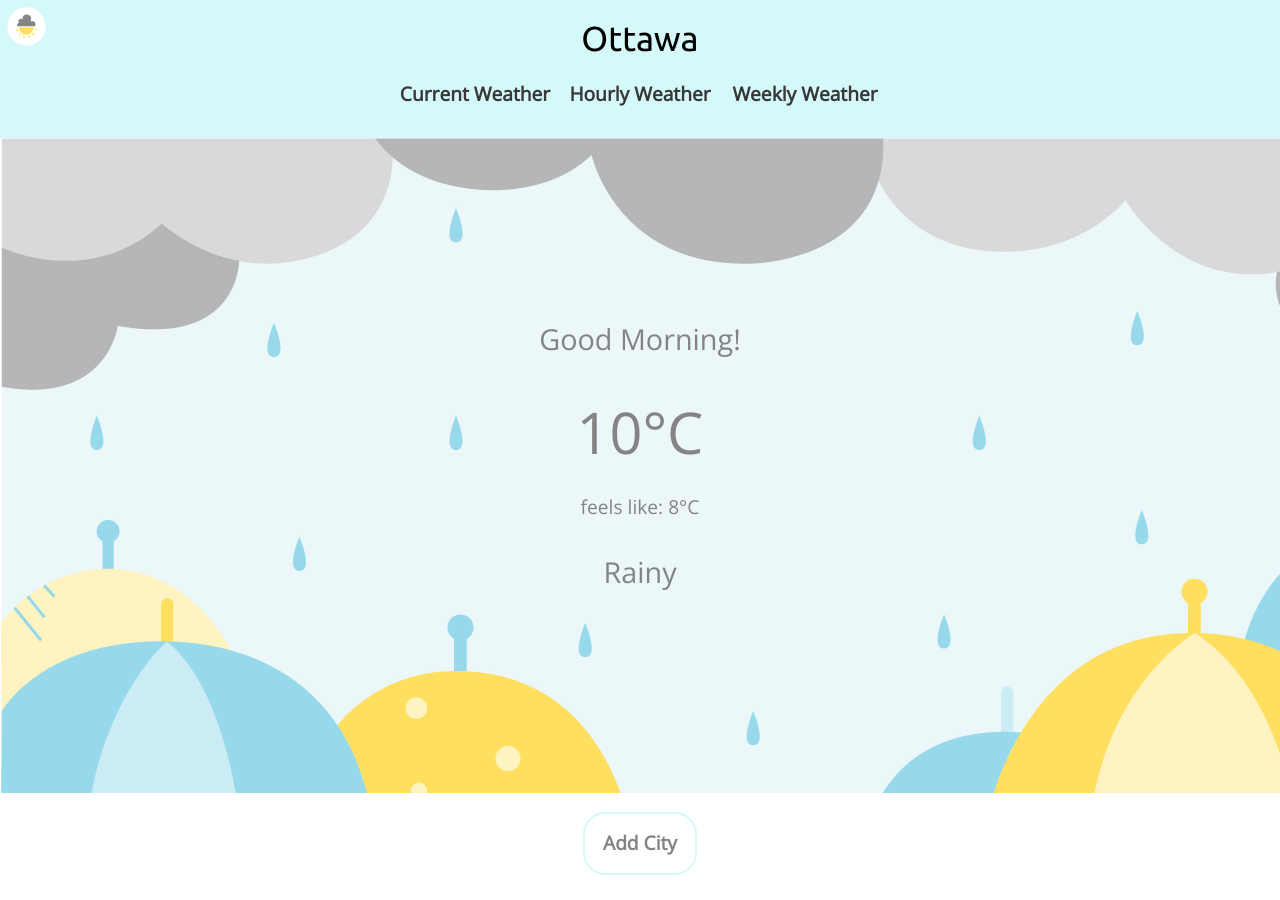
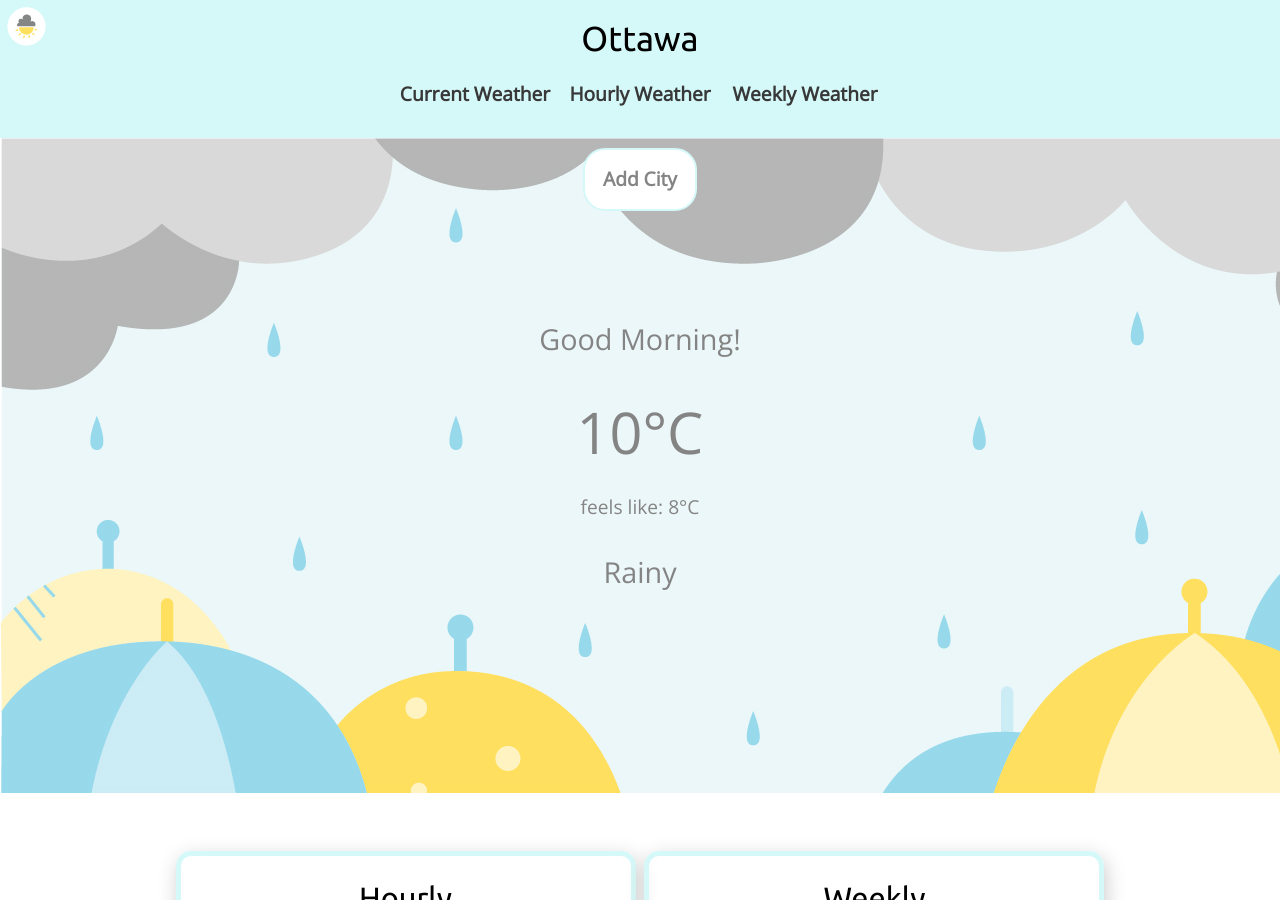
Before and after one commit to juliett-golf-hotel/web-app, a Jekyll site: the page built from index.html, in a window 1280 px wide and 900 px high. Built offline with Jekyll 4.4.1, drawn with Linux system fonts in a browser that asks for light colours.

Commit message:
Made button to appear over hero banner

```diff
--- a/index.html
+++ b/index.html
@@ -4,16 +4,7 @@ layout: default
 
 <main>
   <div class="relative">
-    <img src="{{site.baseurl}}/images/large.jpg" alt="small" aria-label="small">
-    <div class="pin-c">
-      <p class="morning greeting">Good Morning!</p>
-      <p class="morning temp">10&deg;C
-      <p class="morning feels">feels like: 8&deg;C</p>
-      <p class="morning rain">Rainy</p>
-    </div>
-  </div>
-
-  <a class="center-content-horizontal" href="#popup"><button class="btn-ghost">Add City</button></a>
+    <a class="absolute pin-tc" href="#popup"><button class="btn-ghost">Add City</button></a>
 
     <div id="popup" class="overlay">
       <div class="popup">
@@ -29,6 +20,15 @@ layout: default
         </div>
       </div>
     </div>
+    <img src="{{site.baseurl}}/images/large.jpg" alt="small" aria-label="small">
+    <div class="pin-c">
+      <p class="morning greeting">Good Morning!</p>
+      <p class="morning temp">10&deg;C
+      <p class="morning feels">feels like: 8&deg;C</p>
+      <p class="morning rain">Rainy</p>
+    </div>
+  </div>
+
 </main>
 
 <aside class="text-center island">
```
Lines whose indentation alone changed are shown as unchanged.
